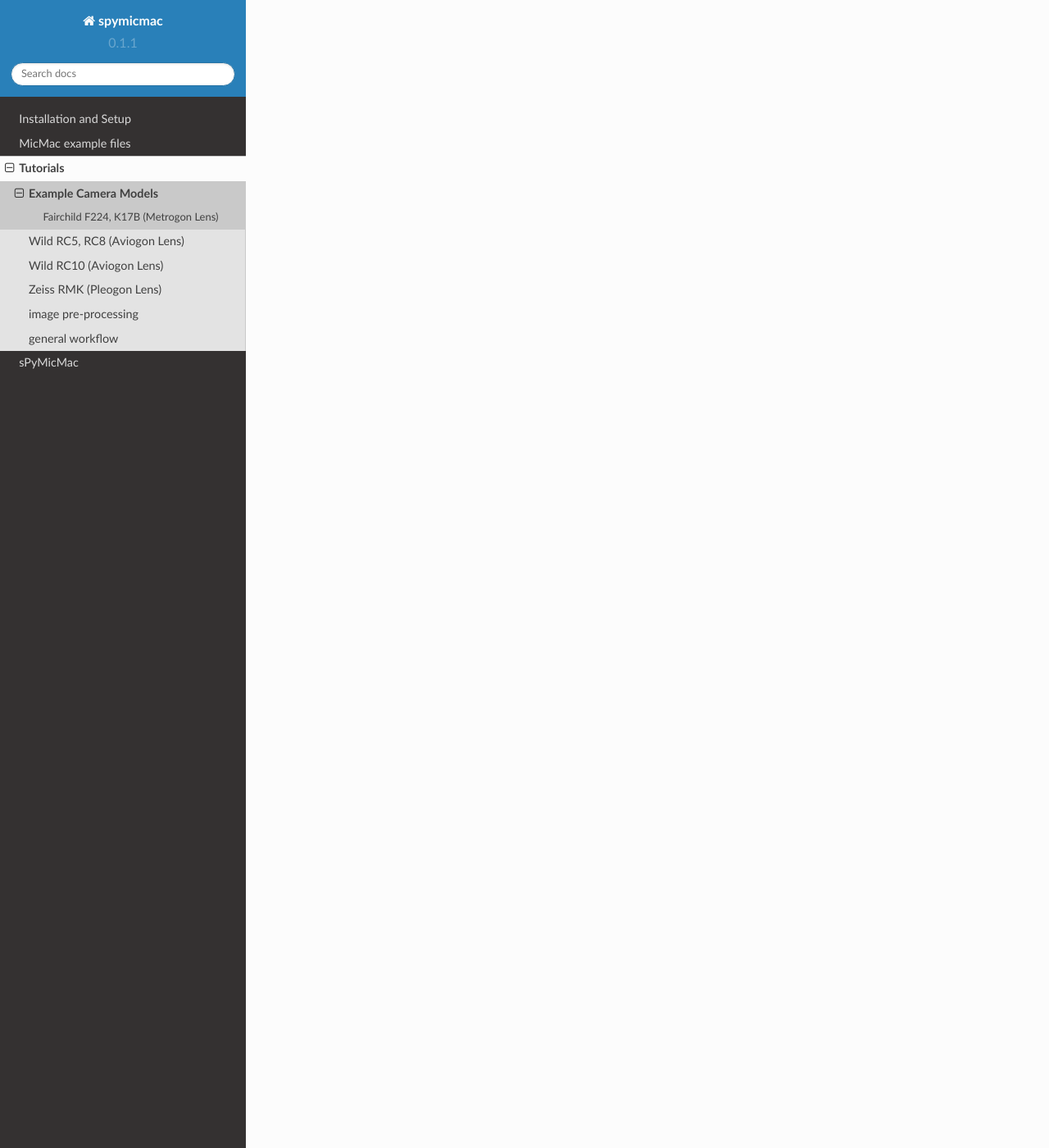
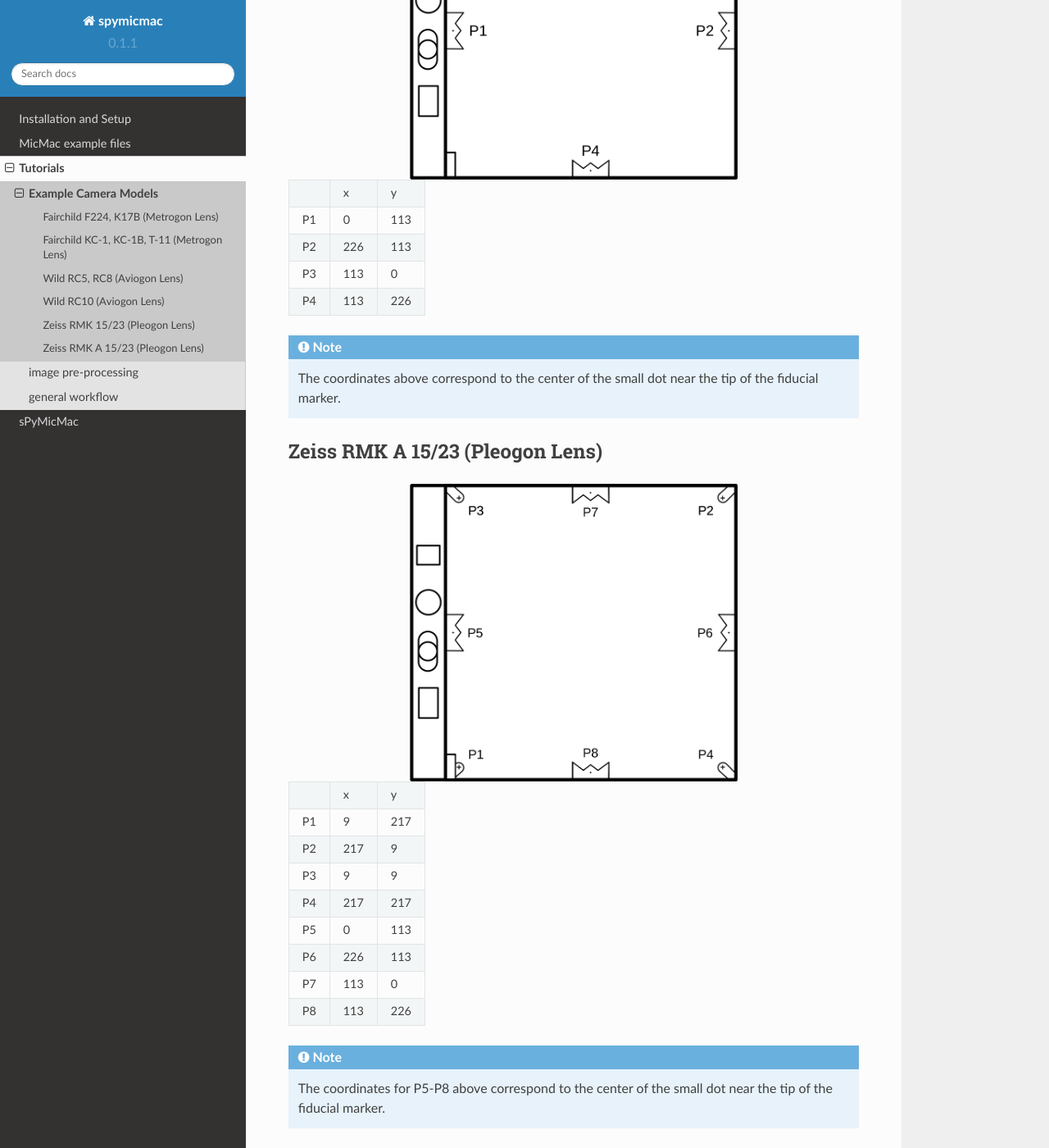
Before and after one commit to iamdonovan/spymicmac, a Sphinx documentation site: the page built from doc/tutorials/cameras/index.rst, in a window 1280 px wide and 1400 px high, scrolled down 3444 px. Shown: the whole window at 82% size. Built offline with Sphinx 7.4.7 and the Read the Docs theme 2.0.0, drawn with Linux system fonts in a browser that asks for light colours; some of the changed text lies outside the part shown.

Commit message:
add some additional camera patterns

```diff
--- a/doc/tutorials/cameras/index.rst
+++ b/doc/tutorials/cameras/index.rst
@@ -36,8 +36,34 @@
     than the tips of the "wings"
 
 
+Fairchild KC-1, KC-1B, T-11 (Metrogon Lens)
+-------------------------------------------
+
+.. image:: ../../img/fairchild_kc1b.png
+    :width: 400
+    :align: center
+    :alt: a diagram of a Fairchild KC-1B with fiducial markers labeled
+
++----+-----+-------+
+|    | x   | y     |
++----+-----+-------+
+| P1 | 0   | 117.5 |
++----+-----+-------+
+| P2 | 238 | 117.5 |
++----+-----+-------+
+| P3 | 120 | 0     |
++----+-----+-------+
+| P4 | 120 | 235   |
++----+-----+-------+
+
+.. note::
+
+    These cameras may have different fiducial patterns.
+
+
+
 Wild RC5, RC8 (Aviogon Lens)
-=============================
+-----------------------------
 
 .. image:: ../../img/wild_rc5.png
     :width: 400
@@ -58,7 +84,7 @@
 
 
 Wild RC10 (Aviogon Lens)
-=========================
+-------------------------
 
 .. image:: ../../img/wild_rc10.png
     :width: 400
@@ -85,8 +111,8 @@
 | P8 | 110 | 220 |
 +----+-----+-----+
 
-Zeiss RMK (Pleogon Lens)
-=========================
+Zeiss RMK 15/23 (Pleogon Lens)
+-------------------------------
 
 .. image:: ../../img/zeiss.png
     :width: 400
@@ -96,7 +122,7 @@
 +----+-----+-----+
 |    | x   | y   |
 +----+-----+-----+
-| P1 | 1   | 113 |
+| P1 | 0   | 113 |
 +----+-----+-----+
 | P2 | 226 | 113 |
 +----+-----+-----+
@@ -108,3 +134,36 @@
 .. note::
 
     The coordinates above correspond to the center of the small dot near the tip of the fiducial marker.
+
+
+Zeiss RMK A 15/23 (Pleogon Lens)
+---------------------------------
+
+.. image:: ../../img/zeiss_rmka.png
+    :width: 400
+    :align: center
+    :alt: a diagram of a Zeiss RMK with fiducial markers labeled
+
++----+-------+-------+
+|    | x     | y     |
++----+-------+-------+
+| P1 | 9     | 217   |
++----+-------+-------+
+| P2 | 217   | 9     |
++----+-------+-------+
+| P3 | 9     | 9     |
++----+-------+-------+
+| P4 | 217   | 217   |
++----+-------+-------+
+| P5 | 0     | 113   |
++----+-------+-------+
+| P6 | 226   | 113   |
++----+-------+-------+
+| P7 | 113   | 0     |
++----+-------+-------+
+| P8 | 113   | 226   |
++----+-------+-------+
+
+.. note::
+
+    The coordinates for P5-P8 above correspond to the center of the small dot near the tip of the fiducial marker.
```
Also changed, not shown: doc/img/fairchild_kc1b.png (added), doc/img/zeiss_rmka.png (added).
